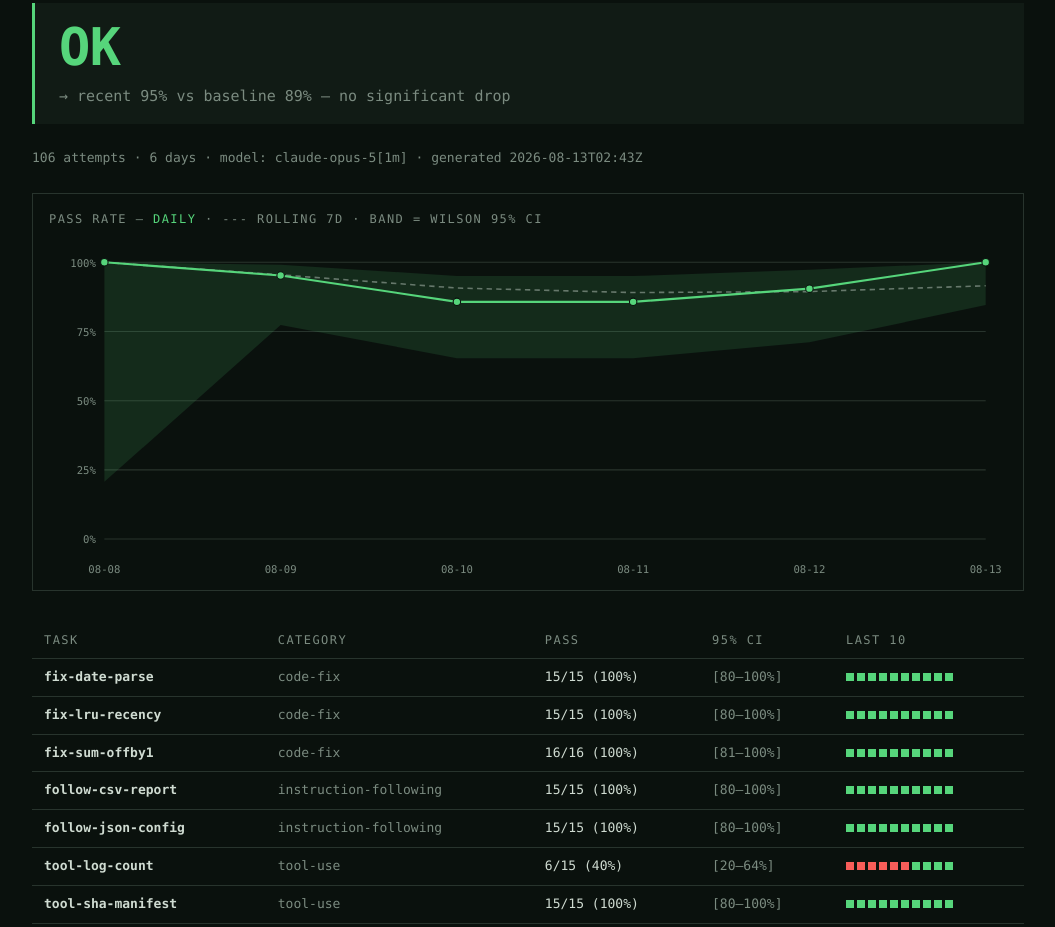
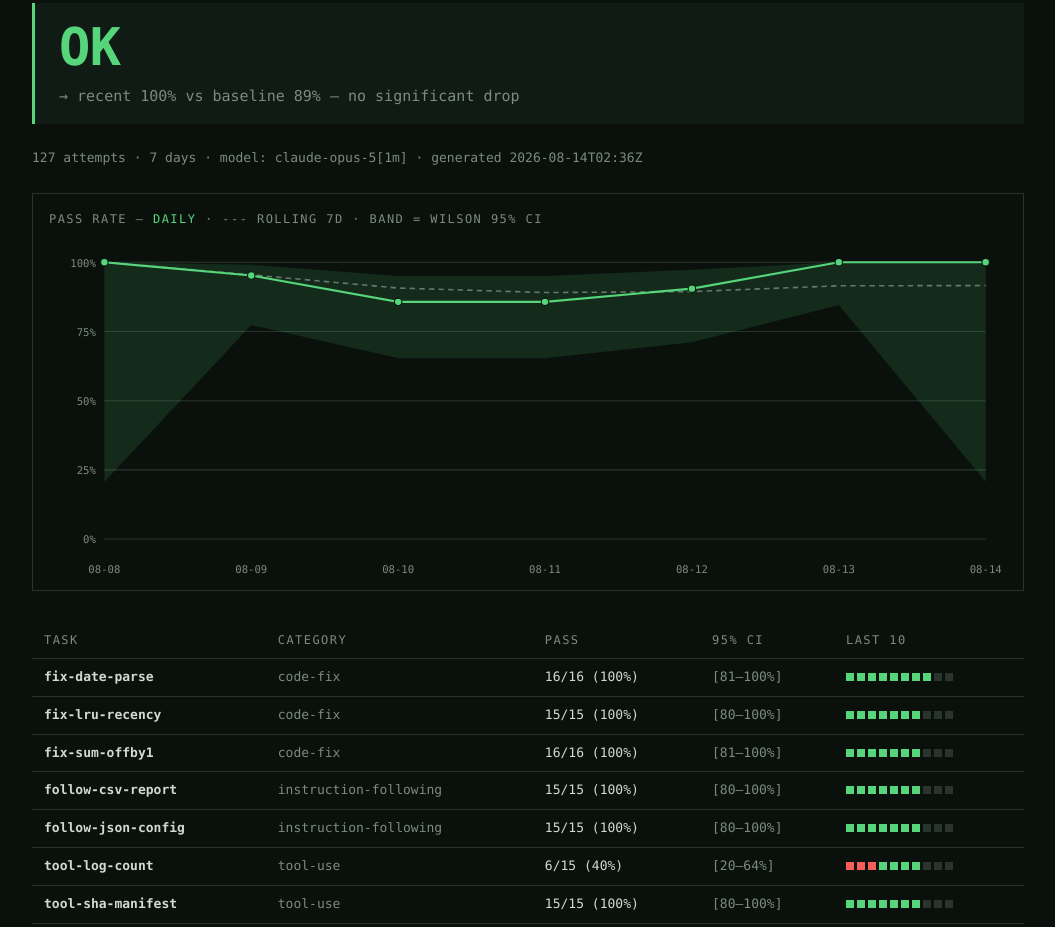
Before and after one commit to duthaho/vibecheck, a website: page docs/index.html in a window 1280 px wide. Shown: the part 133-1060 px from the top of the page, without its empty margins (112-1167 px from the left). Drawn offline with Linux system fonts and the light colour scheme.

Commit message:
Update dashboard

```diff
--- a/docs/index.html
+++ b/docs/index.html
@@ -132,27 +132,27 @@ footer a:focus-visible { outline: 2px solid var(--color-accent); outline-offset:
 </header>
 <section class="verdict ok">
 <div class="verdict-status">OK</div>
-<div class="verdict-reason">&rarr; recent 95% vs baseline 89% — no significant drop</div>
+<div class="verdict-reason">&rarr; recent 100% vs baseline 89% — no significant drop</div>
 </section>
-<p class="meta">106 attempts &middot; 6 days &middot; model: claude-opus-5[1m] &middot; generated 2026-08-13T02:43Z</p>
+<p class="meta">127 attempts &middot; 7 days &middot; model: claude-opus-5[1m] &middot; generated 2026-08-14T02:36Z</p>
 <section class="panel">
 <div class="panel-title">pass rate &mdash; <span class="key-line">daily</span> &middot; <span class="key-roll">--- rolling 7d</span> &middot; band = wilson 95% ci</div>
 <svg viewBox="0 0 900 320" role="img" aria-label="Daily pass rate">
 <line class="grid" x1="52" y1="280" x2="880" y2="280"/><text class="axis" x="44" y="284" text-anchor="end">0%</text><line class="grid" x1="52" y1="215" x2="880" y2="215"/><text class="axis" x="44" y="219" text-anchor="end">25%</text><line class="grid" x1="52" y1="150" x2="880" y2="150"/><text class="axis" x="44" y="154" text-anchor="end">50%</text><line class="grid" x1="52" y1="85" x2="880" y2="85"/><text class="axis" x="44" y="89" text-anchor="end">75%</text><line class="grid" x1="52" y1="20" x2="880" y2="20"/><text class="axis" x="44" y="24" text-anchor="end">100%</text>
-<polygon class="ci-band" points="52,20 217.6,22.198556830554857 383.2,32.950632499285724 548.8,32.950632499285724 714.4,26.894879533899392 880,20 880,60.20614492046019 714.4,95.17676159218746 548.8,110.05375672961448 383.2,110.05375672961448 217.6,78.94033619271865 52,226.29717826191828"/>
-<polyline class="rolling-mean" points="52,20 217.6,31.818181818181806 383.2,44.18604651162792 548.8,48.4375 714.4,47.52941176470587 880,42.075471698113205"/>
-<polyline class="trend" points="52,20 217.6,32.380952380952394 383.2,57.14285714285715 548.8,57.14285714285715 714.4,44.76190476190476 880,20"/>
-<circle class="pt" cx="52" cy="20" r="3.5"><title>2026-08-08: 1/1 pass (100%)</title></circle><circle class="pt" cx="217.6" cy="32.380952380952394" r="3.5"><title>2026-08-09: 20/21 pass (95%)</title></circle><circle class="pt" cx="383.2" cy="57.14285714285715" r="3.5"><title>2026-08-10: 18/21 pass (86%)</title></circle><circle class="pt" cx="548.8" cy="57.14285714285715" r="3.5"><title>2026-08-11: 18/21 pass (86%)</title></circle><circle class="pt" cx="714.4" cy="44.76190476190476" r="3.5"><title>2026-08-12: 19/21 pass (90%)</title></circle><circle class="pt" cx="880" cy="20" r="3.5"><title>2026-08-13: 21/21 pass (100%)</title></circle>
-<text class="axis" x="52" y="312" text-anchor="middle">08-08</text><text class="axis" x="217.6" y="312" text-anchor="middle">08-09</text><text class="axis" x="383.2" y="312" text-anchor="middle">08-10</text><text class="axis" x="548.8" y="312" text-anchor="middle">08-11</text><text class="axis" x="714.4" y="312" text-anchor="middle">08-12</text><text class="axis" x="880" y="312" text-anchor="middle">08-13</text>
+<polygon class="ci-band" points="52,20 190,22.198556830554857 328,32.950632499285724 466,32.950632499285724 604,26.894879533899392 742,20 880,20 880,226.29717826191828 742,60.20614492046019 604,95.17676159218746 466,110.05375672961448 328,110.05375672961448 190,78.94033619271865 52,226.29717826191828"/>
+<polyline class="rolling-mean" points="52,20 190,31.818181818181806 328,44.18604651162792 466,48.4375 604,47.52941176470587 742,42.075471698113205 880,41.86915887850468"/>
+<polyline class="trend" points="52,20 190,32.380952380952394 328,57.14285714285715 466,57.14285714285715 604,44.76190476190476 742,20 880,20"/>
+<circle class="pt" cx="52" cy="20" r="3.5"><title>2026-08-08: 1/1 pass (100%)</title></circle><circle class="pt" cx="190" cy="32.380952380952394" r="3.5"><title>2026-08-09: 20/21 pass (95%)</title></circle><circle class="pt" cx="328" cy="57.14285714285715" r="3.5"><title>2026-08-10: 18/21 pass (86%)</title></circle><circle class="pt" cx="466" cy="57.14285714285715" r="3.5"><title>2026-08-11: 18/21 pass (86%)</title></circle><circle class="pt" cx="604" cy="44.76190476190476" r="3.5"><title>2026-08-12: 19/21 pass (90%)</title></circle><circle class="pt" cx="742" cy="20" r="3.5"><title>2026-08-13: 21/21 pass (100%)</title></circle><circle class="pt" cx="880" cy="20" r="3.5"><title>2026-08-14: 1/1 pass (100%)</title></circle>
+<text class="axis" x="52" y="312" text-anchor="middle">08-08</text><text class="axis" x="190" y="312" text-anchor="middle">08-09</text><text class="axis" x="328" y="312" text-anchor="middle">08-10</text><text class="axis" x="466" y="312" text-anchor="middle">08-11</text><text class="axis" x="604" y="312" text-anchor="middle">08-12</text><text class="axis" x="742" y="312" text-anchor="middle">08-13</text><text class="axis" x="880" y="312" text-anchor="middle">08-14</text>
 </svg>
 </section>
-<div class="table-wrap"><table><thead><tr><th>task</th><th>category</th><th>pass</th><th>95% ci</th><th>last 10</th></tr></thead><tbody><tr><td class="task-id">fix-date-parse</td><td class="cat">code-fix</td><td>15/15 (100%)</td><td class="ci">[80–100%]</td><td><i class="dot pass" title="2026-08-10: pass"></i><i class="dot pass" title="2026-08-11: pass"></i><i class="dot pass" title="2026-08-11: pass"></i><i class="dot pass" title="2026-08-11: pass"></i><i class="dot pass" title="2026-08-12: pass"></i><i class="dot pass" title="2026-08-12: pass"></i><i class="dot pass" title="2026-08-12: pass"></i><i class="dot pass" title="2026-08-13: pass"></i><i class="dot pass" title="2026-08-13: pass"></i><i class="dot pass" title="2026-08-13: pass"></i></td></tr>
-<tr><td class="task-id">fix-lru-recency</td><td class="cat">code-fix</td><td>15/15 (100%)</td><td class="ci">[80–100%]</td><td><i class="dot pass" title="2026-08-10: pass"></i><i class="dot pass" title="2026-08-11: pass"></i><i class="dot pass" title="2026-08-11: pass"></i><i class="dot pass" title="2026-08-11: pass"></i><i class="dot pass" title="2026-08-12: pass"></i><i class="dot pass" title="2026-08-12: pass"></i><i class="dot pass" title="2026-08-12: pass"></i><i class="dot pass" title="2026-08-13: pass"></i><i class="dot pass" title="2026-08-13: pass"></i><i class="dot pass" title="2026-08-13: pass"></i></td></tr>
-<tr><td class="task-id">fix-sum-offby1</td><td class="cat">code-fix</td><td>16/16 (100%)</td><td class="ci">[81–100%]</td><td><i class="dot pass" title="2026-08-10: pass"></i><i class="dot pass" title="2026-08-11: pass"></i><i class="dot pass" title="2026-08-11: pass"></i><i class="dot pass" title="2026-08-11: pass"></i><i class="dot pass" title="2026-08-12: pass"></i><i class="dot pass" title="2026-08-12: pass"></i><i class="dot pass" title="2026-08-12: pass"></i><i class="dot pass" title="2026-08-13: pass"></i><i class="dot pass" title="2026-08-13: pass"></i><i class="dot pass" title="2026-08-13: pass"></i></td></tr>
-<tr><td class="task-id">follow-csv-report</td><td class="cat">instruction-following</td><td>15/15 (100%)</td><td class="ci">[80–100%]</td><td><i class="dot pass" title="2026-08-10: pass"></i><i class="dot pass" title="2026-08-11: pass"></i><i class="dot pass" title="2026-08-11: pass"></i><i class="dot pass" title="2026-08-11: pass"></i><i class="dot pass" title="2026-08-12: pass"></i><i class="dot pass" title="2026-08-12: pass"></i><i class="dot pass" title="2026-08-12: pass"></i><i class="dot pass" title="2026-08-13: pass"></i><i class="dot pass" title="2026-08-13: pass"></i><i class="dot pass" title="2026-08-13: pass"></i></td></tr>
-<tr><td class="task-id">follow-json-config</td><td class="cat">instruction-following</td><td>15/15 (100%)</td><td class="ci">[80–100%]</td><td><i class="dot pass" title="2026-08-10: pass"></i><i class="dot pass" title="2026-08-11: pass"></i><i class="dot pass" title="2026-08-11: pass"></i><i class="dot pass" title="2026-08-11: pass"></i><i class="dot pass" title="2026-08-12: pass"></i><i class="dot pass" title="2026-08-12: pass"></i><i class="dot pass" title="2026-08-12: pass"></i><i class="dot pass" title="2026-08-13: pass"></i><i class="dot pass" title="2026-08-13: pass"></i><i class="dot pass" title="2026-08-13: pass"></i></td></tr>
-<tr><td class="task-id">tool-log-count</td><td class="cat">tool-use</td><td>6/15 (40%)</td><td class="ci">[20–64%]</td><td><i class="dot fail" title="2026-08-10: fail"></i><i class="dot fail" title="2026-08-11: fail"></i><i class="dot fail" title="2026-08-11: fail"></i><i class="dot fail" title="2026-08-11: fail"></i><i class="dot fail" title="2026-08-12: fail"></i><i class="dot fail" title="2026-08-12: fail"></i><i class="dot pass" title="2026-08-12: pass"></i><i class="dot pass" title="2026-08-13: pass"></i><i class="dot pass" title="2026-08-13: pass"></i><i class="dot pass" title="2026-08-13: pass"></i></td></tr>
-<tr><td class="task-id">tool-sha-manifest</td><td class="cat">tool-use</td><td>15/15 (100%)</td><td class="ci">[80–100%]</td><td><i class="dot pass" title="2026-08-10: pass"></i><i class="dot pass" title="2026-08-11: pass"></i><i class="dot pass" title="2026-08-11: pass"></i><i class="dot pass" title="2026-08-11: pass"></i><i class="dot pass" title="2026-08-12: pass"></i><i class="dot pass" title="2026-08-12: pass"></i><i class="dot pass" title="2026-08-12: pass"></i><i class="dot pass" title="2026-08-13: pass"></i><i class="dot pass" title="2026-08-13: pass"></i><i class="dot pass" title="2026-08-13: pass"></i></td></tr></tbody></table></div>
+<div class="table-wrap"><table><thead><tr><th>task</th><th>category</th><th>pass</th><th>95% ci</th><th>last 10</th></tr></thead><tbody><tr><td class="task-id">fix-date-parse</td><td class="cat">code-fix</td><td>16/16 (100%)</td><td class="ci">[81–100%]</td><td><i class="dot pass" title="2026-08-11: pass"></i><i class="dot pass" title="2026-08-12: pass"></i><i class="dot pass" title="2026-08-12: pass"></i><i class="dot pass" title="2026-08-12: pass"></i><i class="dot pass" title="2026-08-13: pass"></i><i class="dot pass" title="2026-08-13: pass"></i><i class="dot pass" title="2026-08-13: pass"></i><i class="dot pass" title="2026-08-14: pass"></i><i class="dot error" title="2026-08-14: error"></i><i class="dot error" title="2026-08-14: error"></i></td></tr>
+<tr><td class="task-id">fix-lru-recency</td><td class="cat">code-fix</td><td>15/15 (100%)</td><td class="ci">[80–100%]</td><td><i class="dot pass" title="2026-08-11: pass"></i><i class="dot pass" title="2026-08-12: pass"></i><i class="dot pass" title="2026-08-12: pass"></i><i class="dot pass" title="2026-08-12: pass"></i><i class="dot pass" title="2026-08-13: pass"></i><i class="dot pass" title="2026-08-13: pass"></i><i class="dot pass" title="2026-08-13: pass"></i><i class="dot error" title="2026-08-14: error"></i><i class="dot error" title="2026-08-14: error"></i><i class="dot error" title="2026-08-14: error"></i></td></tr>
+<tr><td class="task-id">fix-sum-offby1</td><td class="cat">code-fix</td><td>16/16 (100%)</td><td class="ci">[81–100%]</td><td><i class="dot pass" title="2026-08-11: pass"></i><i class="dot pass" title="2026-08-12: pass"></i><i class="dot pass" title="2026-08-12: pass"></i><i class="dot pass" title="2026-08-12: pass"></i><i class="dot pass" title="2026-08-13: pass"></i><i class="dot pass" title="2026-08-13: pass"></i><i class="dot pass" title="2026-08-13: pass"></i><i class="dot error" title="2026-08-14: error"></i><i class="dot error" title="2026-08-14: error"></i><i class="dot error" title="2026-08-14: error"></i></td></tr>
+<tr><td class="task-id">follow-csv-report</td><td class="cat">instruction-following</td><td>15/15 (100%)</td><td class="ci">[80–100%]</td><td><i class="dot pass" title="2026-08-11: pass"></i><i class="dot pass" title="2026-08-12: pass"></i><i class="dot pass" title="2026-08-12: pass"></i><i class="dot pass" title="2026-08-12: pass"></i><i class="dot pass" title="2026-08-13: pass"></i><i class="dot pass" title="2026-08-13: pass"></i><i class="dot pass" title="2026-08-13: pass"></i><i class="dot error" title="2026-08-14: error"></i><i class="dot error" title="2026-08-14: error"></i><i class="dot error" title="2026-08-14: error"></i></td></tr>
+<tr><td class="task-id">follow-json-config</td><td class="cat">instruction-following</td><td>15/15 (100%)</td><td class="ci">[80–100%]</td><td><i class="dot pass" title="2026-08-11: pass"></i><i class="dot pass" title="2026-08-12: pass"></i><i class="dot pass" title="2026-08-12: pass"></i><i class="dot pass" title="2026-08-12: pass"></i><i class="dot pass" title="2026-08-13: pass"></i><i class="dot pass" title="2026-08-13: pass"></i><i class="dot pass" title="2026-08-13: pass"></i><i class="dot error" title="2026-08-14: error"></i><i class="dot error" title="2026-08-14: error"></i><i class="dot error" title="2026-08-14: error"></i></td></tr>
+<tr><td class="task-id">tool-log-count</td><td class="cat">tool-use</td><td>6/15 (40%)</td><td class="ci">[20–64%]</td><td><i class="dot fail" title="2026-08-11: fail"></i><i class="dot fail" title="2026-08-12: fail"></i><i class="dot fail" title="2026-08-12: fail"></i><i class="dot pass" title="2026-08-12: pass"></i><i class="dot pass" title="2026-08-13: pass"></i><i class="dot pass" title="2026-08-13: pass"></i><i class="dot pass" title="2026-08-13: pass"></i><i class="dot error" title="2026-08-14: error"></i><i class="dot error" title="2026-08-14: error"></i><i class="dot error" title="2026-08-14: error"></i></td></tr>
+<tr><td class="task-id">tool-sha-manifest</td><td class="cat">tool-use</td><td>15/15 (100%)</td><td class="ci">[80–100%]</td><td><i class="dot pass" title="2026-08-11: pass"></i><i class="dot pass" title="2026-08-12: pass"></i><i class="dot pass" title="2026-08-12: pass"></i><i class="dot pass" title="2026-08-12: pass"></i><i class="dot pass" title="2026-08-13: pass"></i><i class="dot pass" title="2026-08-13: pass"></i><i class="dot pass" title="2026-08-13: pass"></i><i class="dot error" title="2026-08-14: error"></i><i class="dot error" title="2026-08-14: error"></i><i class="dot error" title="2026-08-14: error"></i></td></tr></tbody></table></div>
 <footer>
 <p><span class="hash">#</span> verdict compares the last 2 days against the trailing 14-day baseline (two-proportion test, &alpha;=0.05).</p>
 <p><span class="hash">#</span> too few attempts &rarr; it says INSUFFICIENT DATA instead of guessing. harness errors never count against the model.</p>
```
